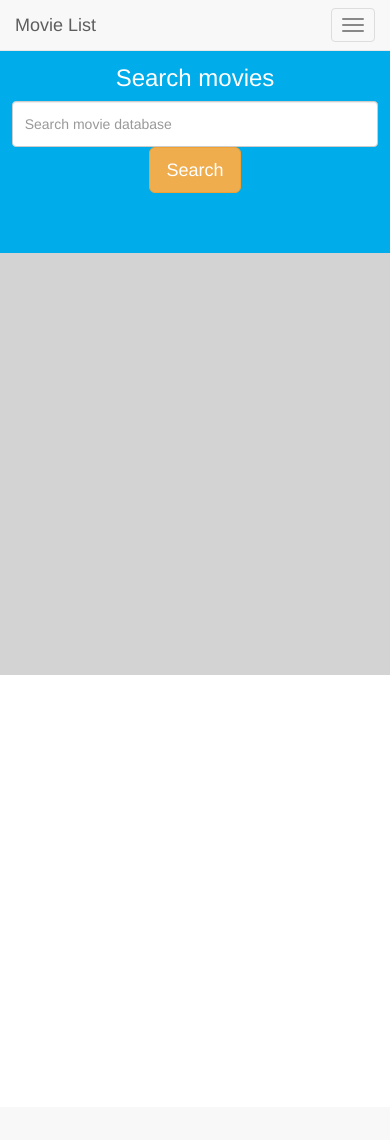
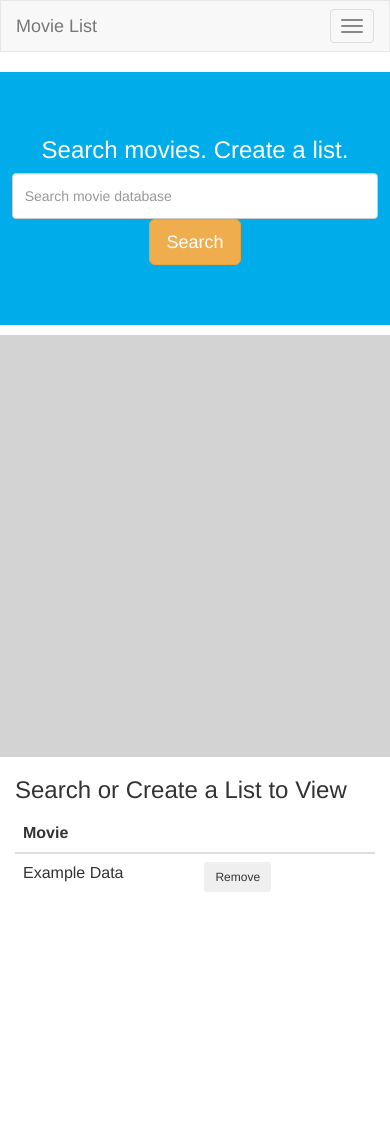
Before and after one commit to tunisij/371-Project, a PHP site: page / in a window 390 px wide. Shown: the top 1140 px of the page. Before the commit the page ends 675 px from the top, so only its background shows below. Run offline with PHP 8.4, Linux system fonts and the light colour scheme; some libraries are stand-ins or nearby versions.

Commit message:
Skeleton for List table and adjusted styles for mobile

```diff
--- a/assets/styles/main.css
+++ b/assets/styles/main.css
@@ -117,13 +117,3 @@ featurette .search.has-button .form-group{
         margin: 0;
     }
 }
-
-@media(min-width:768px) {
-    /*body {
-        padding-top: 100px; /* Required padding for .navbar-fixed-top. Change if height of navigation changes. */
-    }*/
-
-    .navbar-fixed-top .navbar-brand {
-        padding: 15px 0;
-    }
-}
--- a/index.html
+++ b/index.html
@@ -37,7 +37,7 @@
  <body>
 
      <!-- Navbar -->
-     <nav class="navbar navbar-default navbar-fixed-top" role="navigation">
+     <nav class="navbar navbar-default" role="navigation">
             <div class="container">
                 <!-- Brand and toggle get groupe for better mobile view -->
                 <div class="navbar-header">
@@ -146,7 +146,7 @@
         <div class="featurette">
             <div class="featurette-inner text-center">
                 <form role="form" class="search has-button">
-                    <h3 class="no-margin-top h3">Search movies</h3>
+                    <h3 class="no-margin-top h3">Search movies. Create a list.</h3>
                     <div class="form-group">
                         <input id="searchInput" type="search" placeholder="Search movie database" class="form-control form-control-lg">
                         <button onclick="ajaxCall()" class="btn btn-lg btn-warning" id="movie-search-button" type="button">Search</button>
@@ -158,8 +158,27 @@
 
 
     <section id="content-section">
-        <div class="col-md-6"></div>
         <div class="col-md-6"><p id="paragraphSection"></p></div>
+        <div class="col-md-6">
+            <h3 id="list-name">Search or Create a List to View</h3>
+                <table class="table" id="list-table">
+                    <thead>
+                        <tr>
+                            <th>Movie</th>
+                            <th></th>
+                            <th><th>
+                        </tr>
+                    </thead>
+                    <tbody>
+                        <tr>
+                            <td>Example Data</td>
+                            <td><button onclick="removeFromList()" class="btn btn-sm" id="remove-from-list" type="button">Remove</button></td>
+                        </tr>
+
+                    </tbody>
+                </table>
+        </div>
+
     </section>
  </body>
 
```
